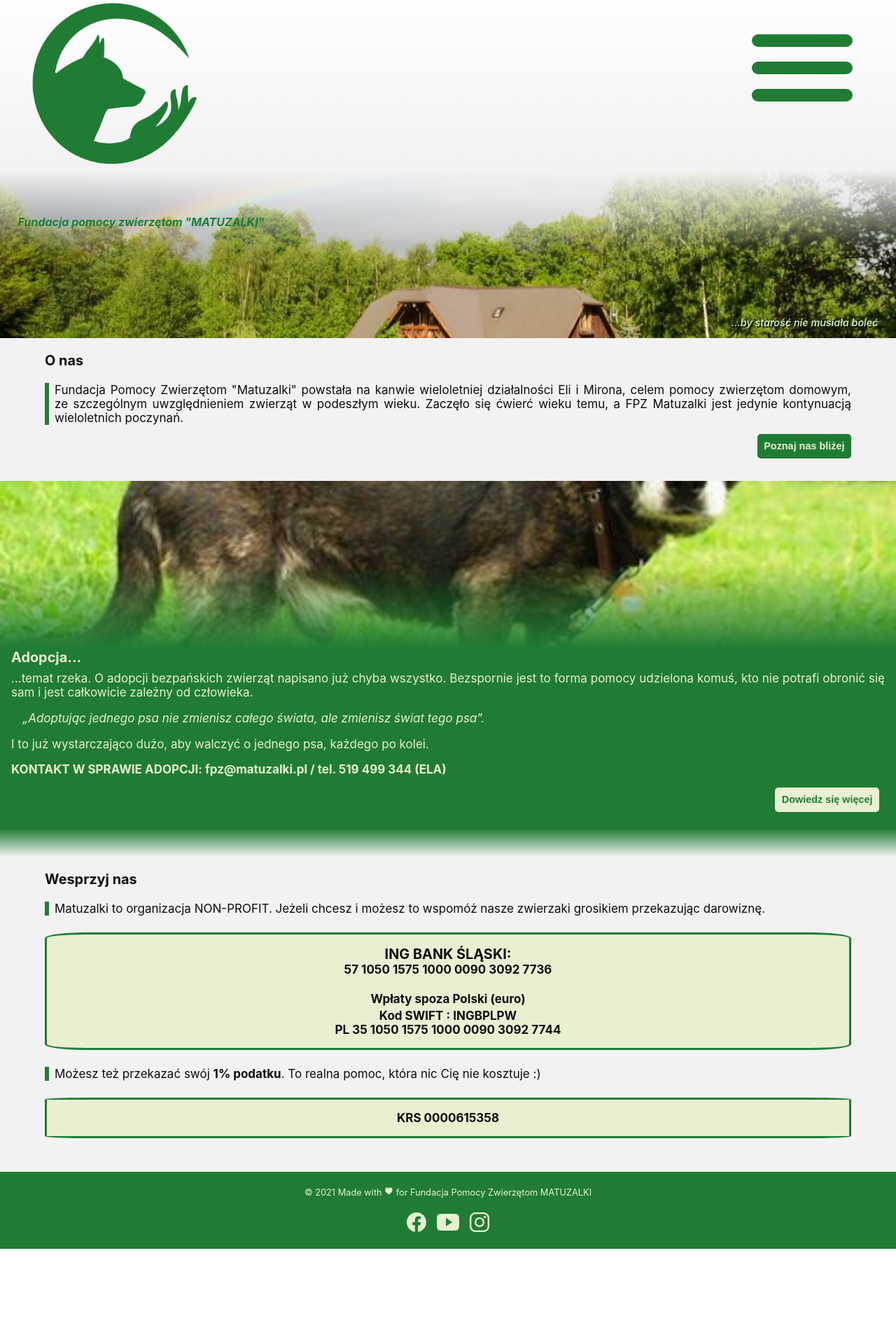
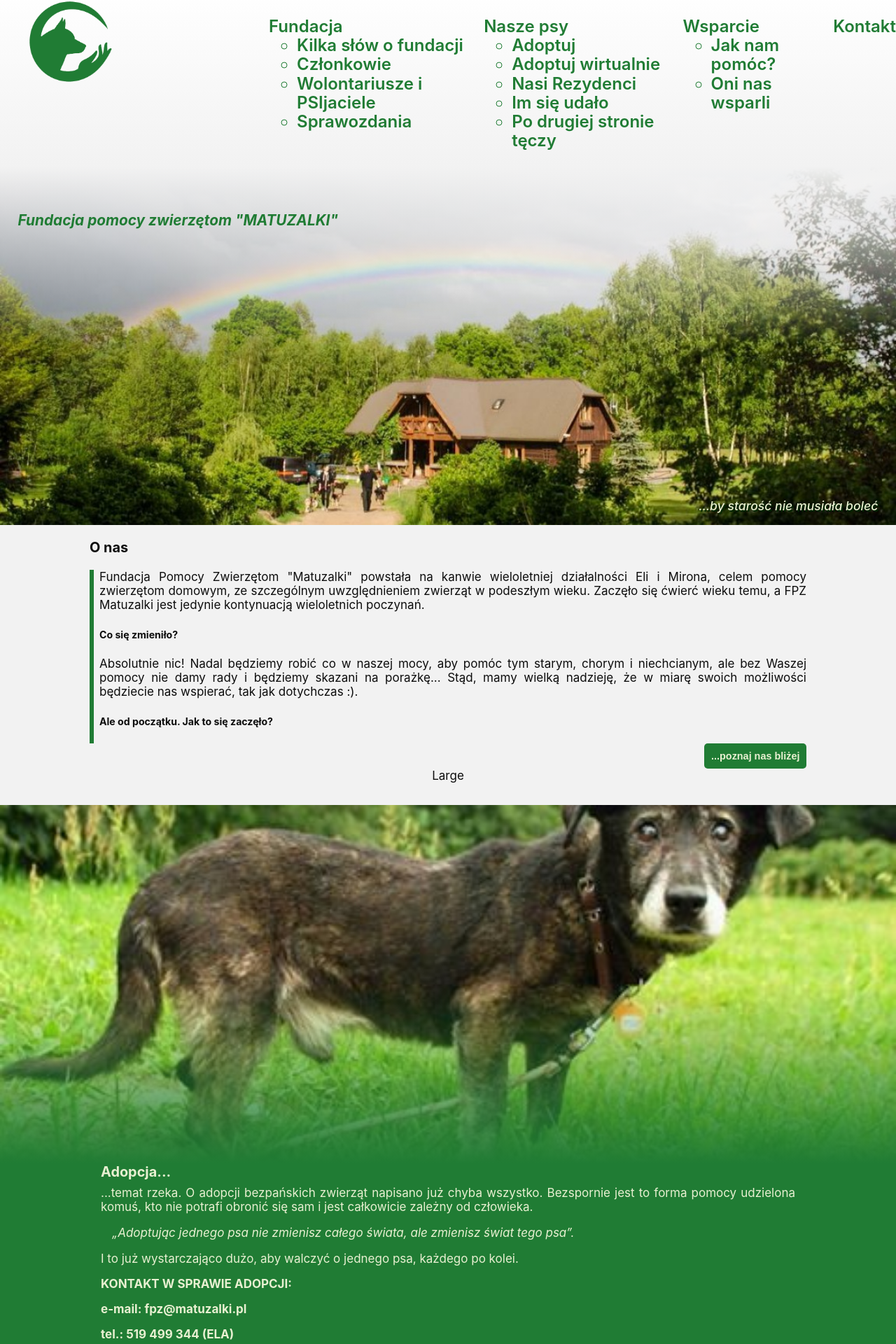
Before and after one commit to agapoli89/Matuzalki, a React (Create React App) app: page / in a window 1280 px wide. Shown: the part 16-1936 px from the top of the page at 70% size. Before the commit the page ends 1800 px from the top, so only its background shows below. Built offline with nearby package versions, Linux system fonts and the light colour scheme.

Commit message:
Prepare view for tablet

```diff
--- a/src/App.scss
+++ b/src/App.scss
@@ -1,4 +1,5 @@
 @import './style/variables.scss';
+@import './style/breakpoints.scss';
 
 .App {
   font-size: 17px;
@@ -26,6 +27,12 @@
     background-color: $logo-color;
     color: $light-color;
   }
+  @include medium {
+    width: 80vw;
+    &--outstanding {
+      width: 100vw;
+    }
+  }
 }
 .transition {
   width: 100vw;
--- a/src/Components/Header/Header.js
+++ b/src/Components/Header/Header.js
@@ -1,12 +1,14 @@
 import Hamburger from './Hamburger';
 import Navigation from './Navigation/Navigation';
+import { useMediaQuery } from 'react-responsive';
 
 import logo from './../../images/logo2.png';
 import './Header.scss';
 import { useState } from 'react';
 
 const Header = () => {
-    const [isMenuVisible, setIsMenuVisible] = useState(false);
+    const [isMenuVisible, setIsMenuVisible] = useState(true);
+    const isMediumView = useMediaQuery({ query: '(min-width:768px)' });
 
     const toggleMenu = () => setIsMenuVisible(prev => !prev);
 
@@ -16,7 +18,7 @@
           <img src={logo} alt="logo" className="header__logo"></img>
         </a>
         <Hamburger toggleMenu={toggleMenu}/>
-        {isMenuVisible && <Navigation />}
+        {isMediumView || isMenuVisible ? <Navigation /> : null}
       </header>
     );
 }
--- a/src/Components/Header/Header.scss
+++ b/src/Components/Header/Header.scss
@@ -1,4 +1,5 @@
 @import '../../style/variables.scss';
+@import '../../style/breakpoints.scss';
 
 .header {
     padding-top: 2vh;
@@ -12,6 +13,9 @@
         width: 20vw;
         height: auto;
         cursor: pointer;
+        @include medium {
+            width: 10vw;
+        }
     }
 }
 .hamburger {
@@ -23,4 +27,7 @@
     display: flex;
     align-items: flex-start;
     cursor: pointer;
+    @include medium {
+        display: none;
+    }
 }
--- a/src/Components/Header/Navigation/Navigation.scss
+++ b/src/Components/Header/Navigation/Navigation.scss
@@ -1,17 +1,55 @@
 @import '../../../style/variables.scss';
+@import '../../../style/breakpoints.scss';
 
 .navigation {
     align-self: start;
     width: 100vw;
+    color: $logo-color;
+    font-weight: 600;
+    line-height: 1.7rem;
+    @include medium {
+        width: 70vw;
+        align-self: center;
+    }
 }
-
 .menu {
     list-style: none;
-    color: $logo-color;
-    font-weight: 600;
-    line-height: 1.6rem;
-    cursor: pointer;
-    &__sublist {
-        list-style: none;
+    font-size: 1.5rem;
+    &__item {
+        margin-bottom: 0.7rem;
+        &__text {
+            display: flex;
+            align-content: flex-end;
+            cursor: pointer;
+        }
+        &__icon {
+            font-size: 1rem;
+            &--rotated {
+                transform: rotate(180deg);
+            }
+        }
+    }
+    @include medium {
+        padding-left: 0;
+        display: flex;
+        justify-content: end;
+        &__item {
+            margin-right: 0.8rem;
+        }
     }
 }
+.submenu {
+    list-style: none;
+    font-size: 1.1rem;
+    &--invisible {
+        display: none;
+    }
+    @include medium {
+        margin-top: 1rem;
+        padding-left: 0;
+        & li {
+            margin-top: 0.2rem;
+            border-bottom: 0.1rem solid $logo-color;
+        }
+    }
+}
--- a/src/Components/HomePage/HomePage.js
+++ b/src/Components/HomePage/HomePage.js
@@ -1,24 +1,35 @@
 import TitlePage from './TitlePage/TitlePage';
+import { useMediaQuery } from 'react-responsive';
 
 import '../../App.scss';
 import './HomePage.scss';
 
 const HomePage = () => {
+    const isLargeView = useMediaQuery({ query: '(min-width:992px)' });
+
     return (
         <section className="section">
             <TitlePage />
             <article className="article">
                 <h3>O nas</h3>
-                <p className="home-page__text">Fundacja Pomocy Zwierzętom "Matuzalki" powstała na kanwie wieloletniej działalności Eli i&nbsp;Mirona, celem pomocy zwierzętom domowym, ze&nbsp;szczególnym uwzględnieniem zwierząt w&nbsp;podeszłym wieku. Zaczęło się ćwierć wieku temu, a&nbsp;FPZ Matuzalki jest jedynie kontynuacją wieloletnich poczynań.</p>
-                <button className="home-page__button">Poznaj nas bliżej</button>
+                    <p className="home-page__text">Fundacja Pomocy Zwierzętom "Matuzalki" powstała na kanwie wieloletniej działalności Eli i&nbsp;Mirona, celem pomocy zwierzętom domowym, ze&nbsp;szczególnym uwzględnieniem zwierząt w&nbsp;podeszłym wieku. Zaczęło się ćwierć wieku temu, a&nbsp;FPZ Matuzalki jest jedynie kontynuacją wieloletnich poczynań.
+                    <h5>Co się zmieniło?</h5>
+                    Absolutnie nic! Nadal będziemy robić co w&nbsp;naszej mocy, aby pomóc tym starym, chorym i&nbsp;niechcianym, ale bez Waszej pomocy nie damy rady i&nbsp;będziemy skazani na porażkę... Stąd, mamy wielką nadzieję, że w&nbsp;miarę swoich możliwości będziecie nas wspierać, tak jak dotychczas :).
+                    <h5>Ale od początku. Jak to się zaczęło?</h5>
+                </p>
+                <button className="home-page__button">...poznaj nas bliżej</button>
             </article>
+            {isLargeView && <div>Large</div>}
             <article className="article article--outstanding">
                 <div className="home-page__adoption"></div>
-                <h3 className="home-page__title">Adopcja...</h3>
-                <p className="home-page__text home-page__text--outstanding">...temat rzeka. O&nbsp;adopcji bezpańskich zwierząt napisano już chyba wszystko. Bezspornie jest to&nbsp;forma pomocy udzielona komuś, kto nie potrafi obronić się sam i&nbsp;jest całkowicie zależny od&nbsp;człowieka. <blockquote className="home-page__quote"><p>„Adoptując jednego psa nie zmienisz całego świata, ale&nbsp;zmienisz świat tego psa”.</p></blockquote> I&nbsp;to już wystarczająco dużo, aby walczyć o&nbsp;jednego psa, każdego po kolei.</p>
-                <strong className="home-page__text home-page__text--outstanding home-page__text--start">KONTAKT W SPRAWIE ADOPCJI:
-                fpz@matuzalki.pl / tel. 519 499 344 (ELA)</strong>
-                <button className="home-page__button home-page__button--outstanding">Dowiedz się więcej</button>
+                <div className="home-page__description">
+                    <h3 className="home-page__title">Adopcja...</h3>
+                    <p className="home-page__text home-page__text--outstanding">...temat rzeka. O&nbsp;adopcji bezpańskich zwierząt napisano już chyba wszystko. Bezspornie jest to&nbsp;forma pomocy udzielona komuś, kto nie potrafi obronić się sam i&nbsp;jest całkowicie zależny od&nbsp;człowieka. <blockquote className="home-page__quote"><p>„Adoptując jednego psa nie zmienisz całego świata, ale&nbsp;zmienisz świat tego psa”.</p></blockquote> I&nbsp;to już wystarczająco dużo, aby walczyć o&nbsp;jednego psa, każdego po kolei.</p>
+                    <strong className="home-page__text home-page__text--outstanding home-page__text--start">KONTAKT W SPRAWIE ADOPCJI: </strong>
+                    <strong className="home-page__text home-page__text--outstanding home-page__text--start">e-mail: fpz@matuzalki.pl</strong>
+                    <strong className="home-page__text home-page__text--outstanding home-page__text--start">tel.: 519 499 344 (ELA)</strong>
+                    <button className="home-page__button home-page__button--outstanding">Dowiedz się więcej</button>
+                </div>
             </article>
             <div className="transition"></div>
             <article className="article">
--- a/src/Components/HomePage/HomePage.scss
+++ b/src/Components/HomePage/HomePage.scss
@@ -1,4 +1,5 @@
 @import '../../style/variables.scss';
+@import '../../style/breakpoints.scss';
 
 .home-page {
     &__text {
@@ -15,7 +16,6 @@
         }
     }
     &__button {
-        margin-top: 0.8rem;
         padding: 0.6rem;
         background-color: $logo-color;
         color: $light-color;
@@ -32,11 +32,22 @@
     }
     &__adoption {
         margin: 0;
-        height: 30vh;
+        height: 60vw;
         background-image: linear-gradient(transparent 50%, $logo-color), url('../../images/pluto.jpg');
         background-position: center;
         background-size: cover;
         background-repeat: no-repeat;
+        @include medium {
+            height: 40vw;
+        }
+    }
+    &__description {
+        display: flex;
+        flex-direction: column;
+        @include medium {
+            align-self: center;
+            width: 80%;
+        }
     }
     &__title {
         margin: 0;
--- a/src/Components/HomePage/TitlePage/TitlePage.js
+++ b/src/Components/HomePage/TitlePage/TitlePage.js
@@ -2,9 +2,9 @@
 
 const TitlePage = () => {
     return (
-        <main className="slider">
-            <h1 className="slider__header">Fundacja pomocy zwierzętom "MATUZALKI"</h1>
-            <p className="slider__text">...by starość nie musiała boleć</p>
+        <main className="title-page">
+            <h1 className="title-page__header">Fundacja pomocy zwierzętom "MATUZALKI"</h1>
+            <p className="title-page__text">...by starość nie musiała boleć</p>
         </main>
     );
 }
--- a/src/Components/HomePage/TitlePage/TitlePage.scss
+++ b/src/Components/HomePage/TitlePage/TitlePage.scss
@@ -1,8 +1,9 @@
 @import '../../../style/variables.scss';
+@import '../../../style/breakpoints.scss';
 
-.slider {
+.title-page {
     width: 100vw;
-    height: 30vh;
+    height: 50vw;
     background-image: linear-gradient(#F2F2F2, transparent 50%), url('../../../images/house.jpg');
     background-position: center;
     background-size: cover;
@@ -18,6 +19,12 @@
         padding-top: 5vw;
         color: $logo-color;
         font-style: italic;
+        @include before-small {
+            font-size: 1.3rem;
+        }
+        @include small {
+            width: 50vw;
+        }
     }
     &__text {
         margin-right: 2vw;
@@ -27,5 +34,11 @@
         color: $light-color;
         text-shadow: 2px 2px $semi-dark-one-color;
         font-size: 0.9rem;
+        @include small {
+            font-size: 1.1rem;
+        }
+    }
+    @include medium {
+        height: 40vw;
     }
 }
--- /dev/null
+++ b/src/style/breakpoints.scss
@@ -0,0 +1,20 @@
+@mixin before-small {
+    @media screen and (min-width: 475px) {
+        @content;
+    }
+}
+@mixin small {
+    @media screen and (min-width: 576px) {
+        @content;
+    }
+}
+@mixin medium {
+    @media screen and (min-width: 768px) {
+        @content;
+    }
+}
+@mixin large {
+    @media screen and (min-width: 992px) {
+        @content;
+    }
+}
```
